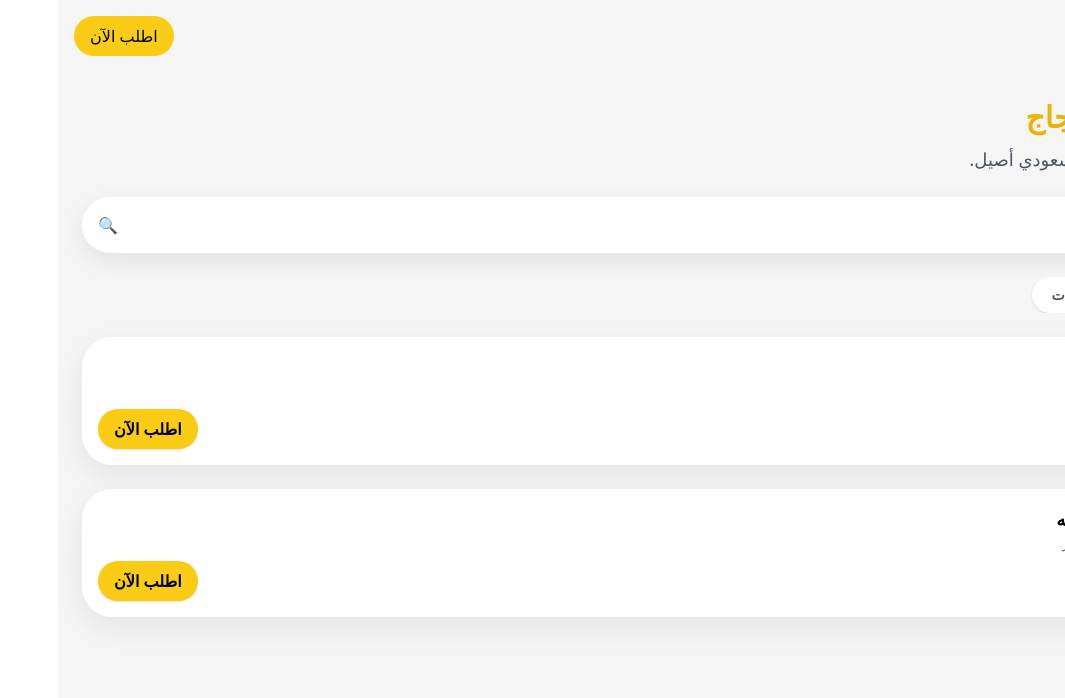
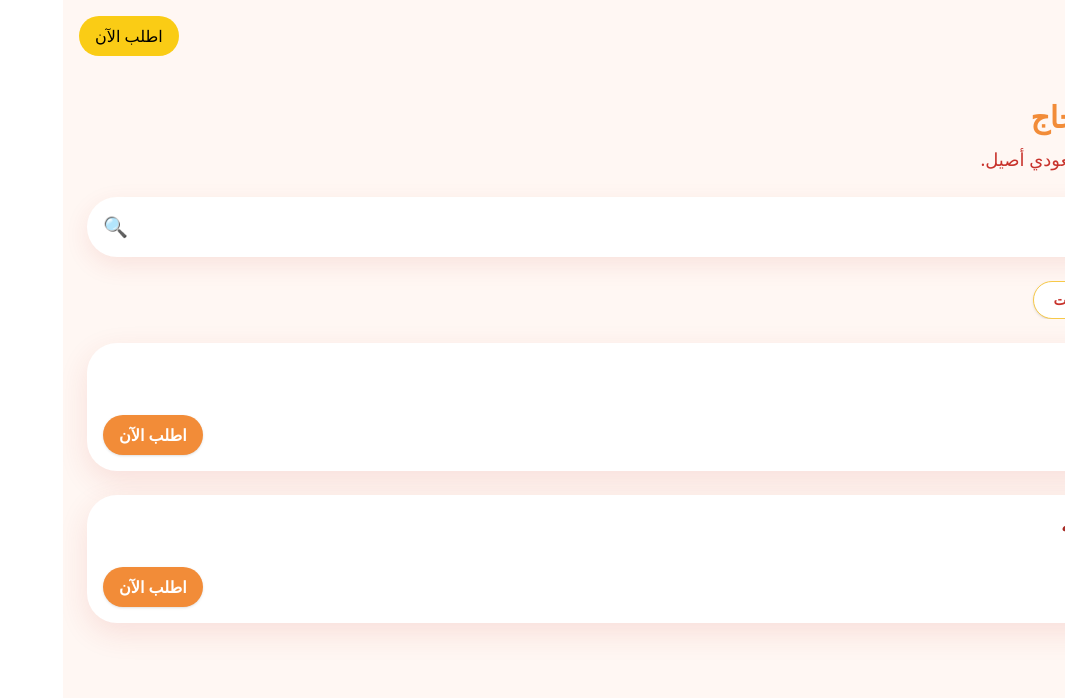
Before and after one commit to OmarHany-sudo/mertah-dajaj1, a Next.js app: page / in a window 1280 px wide. Shown: the top 698 px of the page, without its empty margins (215-1280 px from the left). Built offline with nearby package versions, Linux system fonts and the light colour scheme.

Commit message:
Update page.tsx

```diff
--- a/app/page.tsx
+++ b/app/page.tsx
@@ -3,60 +3,62 @@ import { Navbar } from "@/components/Navbar";
 
 export default function HomePage() {
   return (
-    <div className="min-h-screen bg-[#f5f5f5]">
+    <div className="min-h-screen bg-[#FFF7F3]">
       <Navbar />
 
-      {/* HERO SECTION */}
+      {/* HERO */}
       <section className="px-6 pt-6">
-        <h1 className="text-3xl font-extrabold leading-snug text-black">
-          مطبخ كبسة <span className="text-yellow-500">مرتاح دجاج</span>
+        <h1 className="text-3xl font-extrabold leading-snug text-[#A62822]">
+          مطبخ كبسة <span className="text-[#F28C38]">مرتاح دجاج</span>
         </h1>
 
-        <p className="text-gray-600 mt-2 text-lg">
-          أفضل كبسة ودجاج مشوي بطعم سعودي أصيل.
+        <p className="text-[#C8322B] mt-2 text-lg font-medium">
+          أقوى كبسة ودجاج مشوي بطعم سعودي أصيل.
         </p>
 
-        {/* Search Styled Like Image */}
-        <div className="mt-6 bg-white rounded-[30px] shadow-[0_8px_25px_rgba(0,0,0,0.08)] p-4 flex items-center gap-3">
+        {/* Search */}
+        <div className="mt-6 bg-white rounded-[30px] shadow-[0_8px_25px_rgba(200,50,43,0.10)] p-4 flex items-center gap-3">
           <input
             placeholder="...ابحث عن وجبتك"
             className="flex-1 text-sm outline-none"
           />
-          <span className="text-gray-500">🔍</span>
+          <span className="text-[#C8322B] text-xl">🔍</span>
         </div>
       </section>
 
       {/* CATEGORY TABS */}
       <section className="px-6 mt-6">
         <div className="flex gap-3 overflow-x-auto text-sm font-semibold">
-          <button className="px-5 py-2 rounded-full bg-yellow-400 text-black shadow">
+          <button className="px-5 py-2 rounded-full bg-[#F28C38] text-white shadow">
             الوجبات
           </button>
-          <button className="px-5 py-2 rounded-full bg-white text-gray-600 shadow">
+          <button className="px-5 py-2 rounded-full bg-white text-[#C8322B] shadow border border-[#F7C948]">
             مشويات
           </button>
-          <button className="px-5 py-2 rounded-full bg-white text-gray-600 shadow">
+          <button className="px-5 py-2 rounded-full bg-white text-[#C8322B] shadow border border-[#F7C948]">
             إضافات
           </button>
         </div>
       </section>
 
-      {/* MEAL CARDS LIKE DESIGN */}
+      {/* MEAL CARDS */}
       <section className="px-6 mt-6 pb-16 space-y-6">
         {/* CARD 1 */}
-        <div className="flex items-center gap-4 bg-white rounded-[30px] p-4 shadow-[0_10px_30px_rgba(0,0,0,0.07)]">
-          <div className="w-[80px] h-[80px] rounded-2xl bg-[#ffeb99]"></div>
+        <div className="flex items-center gap-4 bg-white rounded-[30px] p-4 shadow-[0_10px_30px_rgba(200,50,43,0.12)]">
+          <div className="w-[80px] h-[80px] rounded-2xl bg-[#F7C948]"></div>
 
           <div className="flex-1">
-            <h3 className="text-lg font-extrabold">وجبه النص فرخه</h3>
-            <p className="text-gray-500 text-sm">نص فرخة مشوية + أرز</p>
+            <h3 className="text-lg font-extrabold text-[#A62822]">
+              وجبه النص فرخه
+            </h3>
+            <p className="text-[#C8322B] text-sm">نص فرخة مشوية + أرز</p>
 
             <div className="mt-2 flex items-center justify-between">
-              <span className="text-xl font-bold text-yellow-600">222 جنيه</span>
+              <span className="text-xl font-bold text-[#F28C38]">222 جنيه</span>
 
               <Link
                 href="/order?meal=وجبه النص فرخه"
-                className="bg-yellow-400 text-black px-4 py-2 rounded-full shadow font-semibold hover:scale-[1.03] transition"
+                className="bg-[#F28C38] text-white px-4 py-2 rounded-full shadow font-semibold hover:scale-[1.03] transition"
               >
                 اطلب الآن
               </Link>
@@ -65,19 +67,21 @@ export default function HomePage() {
         </div>
 
         {/* CARD 2 */}
-        <div className="flex items-center gap-4 bg-white rounded-[30px] p-4 shadow-[0_10px_30px_rgba(0,0,0,0.07)]">
-          <div className="w-[80px] h-[80px] rounded-2xl bg-[#ffeb99]"></div>
+        <div className="flex items-center gap-4 bg-white rounded-[30px] p-4 shadow-[0_10px_30px_rgba(200,50,43,0.12)]">
+          <div className="w-[80px] h-[80px] rounded-2xl bg-[#F7C948]"></div>
 
           <div className="flex-1">
-            <h3 className="text-lg font-extrabold">وجبه الفرخه الكامله</h3>
-            <p className="text-gray-500 text-sm">فرخة كاملة مشوية + أرز</p>
+            <h3 className="text-lg font-extrabold text-[#A62822]">
+              وجبه الفرخه الكامله
+            </h3>
+            <p className="text-[#C8322B] text-sm">فرخة كاملة مشوية + أرز</p>
 
             <div className="mt-2 flex items-center justify-between">
-              <span className="text-xl font-bold text-yellow-600">444 جنيه</span>
+              <span className="text-xl font-bold text-[#F28C38]">444 جنيه</span>
 
               <Link
                 href="/order?meal=وجبه الفرخه الكامله"
-                className="bg-yellow-400 text-black px-4 py-2 rounded-full shadow font-semibold hover:scale-[1.03] transition"
+                className="bg-[#F28C38] text-white px-4 py-2 rounded-full shadow font-semibold hover:scale-[1.03] transition"
               >
                 اطلب الآن
               </Link>
```
